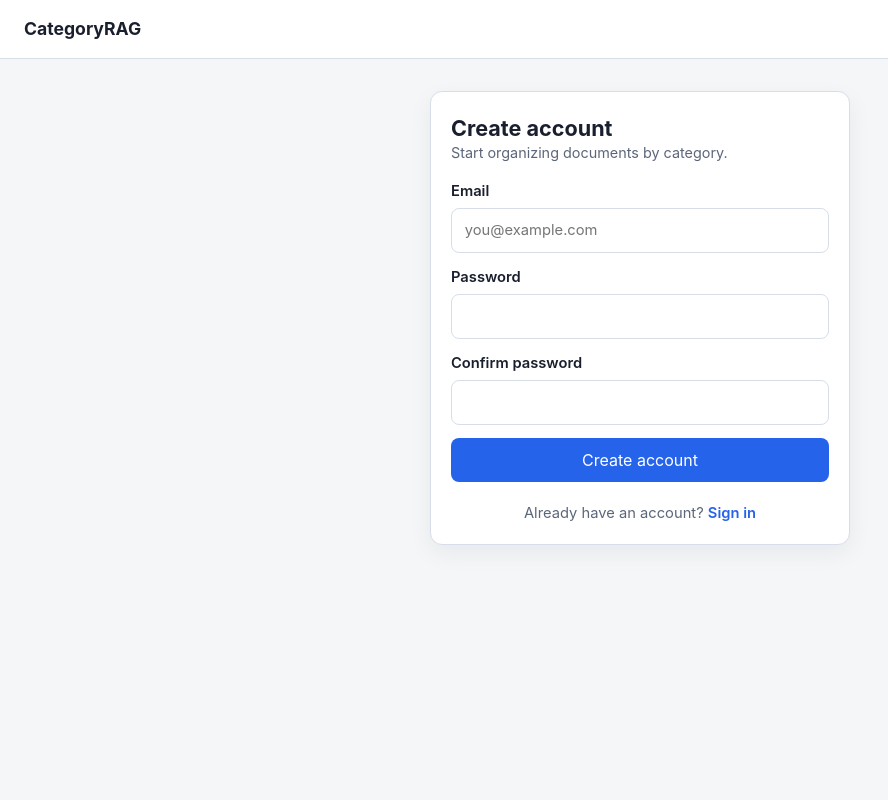
After one commit to shireesh-kumar/CategoryRAG, a Flask app: page /register in a window 1280 px wide. The commit adds this page. Shown: the whole page, without its empty margins (0-888 px from the left). Run offline with Flask 3, Linux system fonts and the light colour scheme.

Commit message:
Added Login and Register Page

```diff
--- a/categoryrag/routes/dashboard.py
+++ b/categoryrag/routes/dashboard.py
@@ -11,3 +11,13 @@ def home():
 @bp.get("/dashboard")
 def get_dashboard():
     return render_template("dashboard.html")
+
+
+@bp.get("/login")
+def login_page():
+    return render_template("login.html")
+
+
+@bp.get("/register")
+def register_page():
+    return render_template("register.html")
--- a/categoryrag/static/css/dashboard.css
+++ b/categoryrag/static/css/dashboard.css
@@ -250,3 +250,55 @@ textarea {
     grid-template-columns: 1fr;
   }
 }
+
+.auth-page {
+  display: flex;
+  justify-content: center;
+  align-items: flex-start;
+  padding: 2rem 1.5rem;
+  min-height: calc(100vh - 65px);
+}
+
+.auth-card {
+  width: min(420px, 100%);
+}
+
+.auth-card h1 {
+  margin: 0 0 0.35rem;
+  font-size: 1.35rem;
+}
+
+.auth-form {
+  margin-top: 1rem;
+}
+
+.auth-form input[type="email"],
+.auth-form input[type="password"] {
+  width: 100%;
+  padding: 0.65rem 0.8rem;
+  border: 1px solid var(--border);
+  border-radius: 8px;
+  font: inherit;
+}
+
+.auth-footer {
+  margin: 1.25rem 0 0;
+  text-align: center;
+  color: var(--muted);
+  font-size: 0.92rem;
+}
+
+.auth-footer a {
+  color: var(--primary);
+  font-weight: 600;
+  text-decoration: none;
+}
+
+.auth-footer a:hover {
+  text-decoration: underline;
+}
+
+.auth-card .message {
+  width: 100%;
+  margin: 0 0 1rem;
+}
--- /dev/null
+++ b/categoryrag/templates/register.html
@@ -0,0 +1,44 @@
+<!DOCTYPE html>
+<html lang="en">
+<head>
+  <meta charset="UTF-8">
+  <meta name="viewport" content="width=device-width, initial-scale=1.0">
+  <title>Create account · CategoryRAG</title>
+  <link rel="stylesheet" href="{{ url_for('static', filename='css/dashboard.css') }}">
+</head>
+<body>
+  <header class="site-header">
+    <div class="brand">CategoryRAG</div>
+  </header>
+
+  <main class="auth-page">
+    <section class="panel auth-card">
+      <h1>Create account</h1>
+      <p class="panel-subtitle">Start organizing documents by category.</p>
+
+      <div id="message" class="message hidden"></div>
+
+      <form id="register-form" class="auth-form" method="post" action="#">
+        <label class="field">
+          <span>Email</span>
+          <input type="email" id="email" name="email" autocomplete="email" placeholder="you@example.com" required>
+        </label>
+        <label class="field">
+          <span>Password</span>
+          <input type="password" id="password" name="password" autocomplete="new-password" minlength="8" required>
+        </label>
+        <label class="field">
+          <span>Confirm password</span>
+          <input type="password" id="confirm-password" name="confirm_password" autocomplete="new-password" minlength="8" required>
+        </label>
+        <button type="submit" class="btn btn-primary btn-block">Create account</button>
+      </form>
+
+      <p class="auth-footer">
+        Already have an account?
+        <a href="{{ url_for('dashboard.login_page') }}">Sign in</a>
+      </p>
+    </section>
+  </main>
+</body>
+</html>
```
Also changed, not shown: categoryrag/templates/login.html (added, +40 -0 lines).
